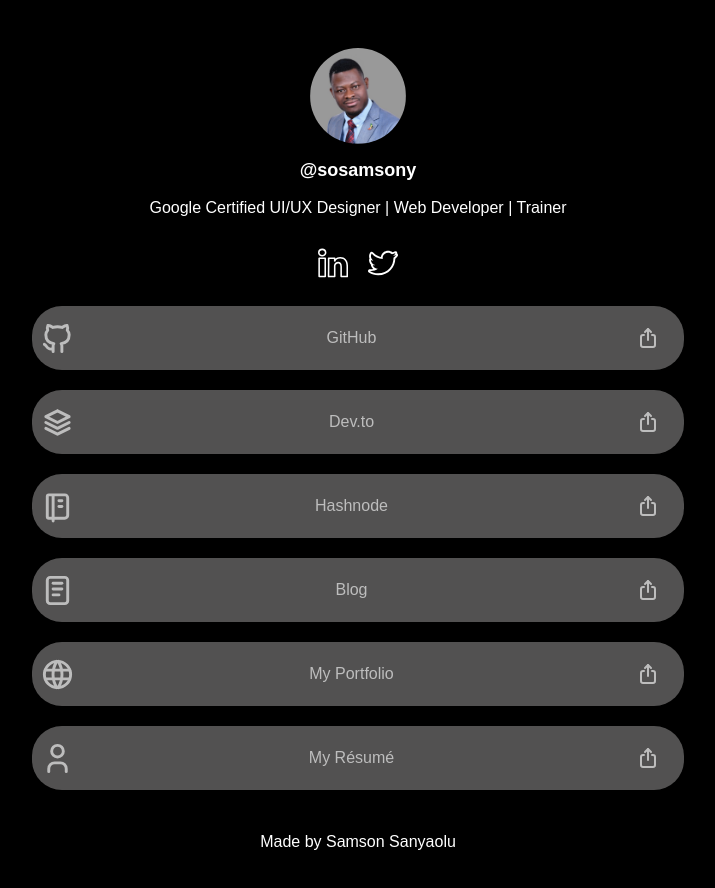
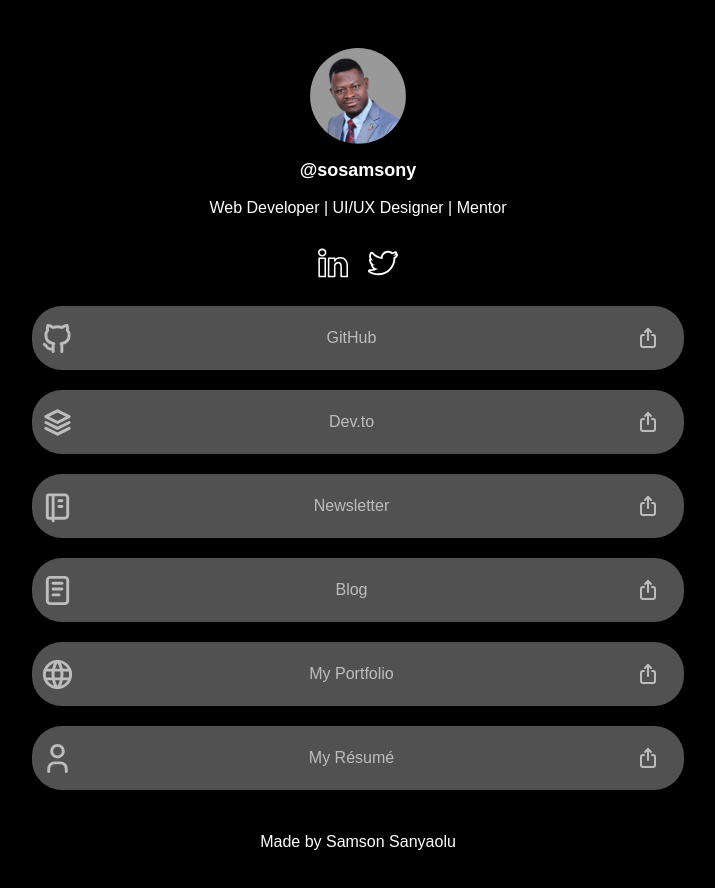
Before and after one commit to sosamsony/xxx, a React (Vite) app: page / in a window 1280 px wide. Shown: the top 888 px of the page, without its empty margins (282-997 px from the left). Built offline with nearby package versions, Linux system fonts and the light colour scheme; a web font is replaced by a local one.

Commit message:
Updated for view

```diff
--- a/src/App.tsx
+++ b/src/App.tsx
@@ -32,7 +32,7 @@ function App() {
 			<img className=" h-24 rounded-full" src={Gatere} alt="sosamsony" />
 			<p className=" text-[#fff] my-3 text-lg font-bold">@sosamsony</p>
 			<p className=" text-[#fff] text-base text-center">
-				Google Certified UI/UX Designer | Web Developer | Trainer
+				Web Developer | UI/UX Designer | Mentor
 			</p>
 			<div className="flex text-[#fff] text-3xl gap-5 my-7 justify-center items-center">
 				<a
@@ -91,13 +91,13 @@ function App() {
 				</a>
 				<a
 					className=" w-full text-center bg-[#525151] hover:bg-[#444444] rounded-[30px] hover:scale-[102%] transition duration-300 cursor-pointc"
-					href="https://hashnode.com/sosamsony"
+					href="https://www.linkedin.com/newsletters/emerging-technology-insights-7064956308071813121/"
 					target="_blank"
 					rel="noopener"
 				>
 					<div className="flex justify-between items-center ml-2 mr-4">
 						<TbNotebook className=" text-[35px]" />
-						<p className="p-5">Hashnode</p>
+						<p className="p-5">Newsletter</p>
 						<TbShare2
 							className="text-[40px] hover:bg-[#5F5E5E] transition ease-in-out duration-300 rounded-full p-2"
 							title="Hashnode"
```
Also changed, not shown: 1 other file (tests, documents, lock files or other folders).
